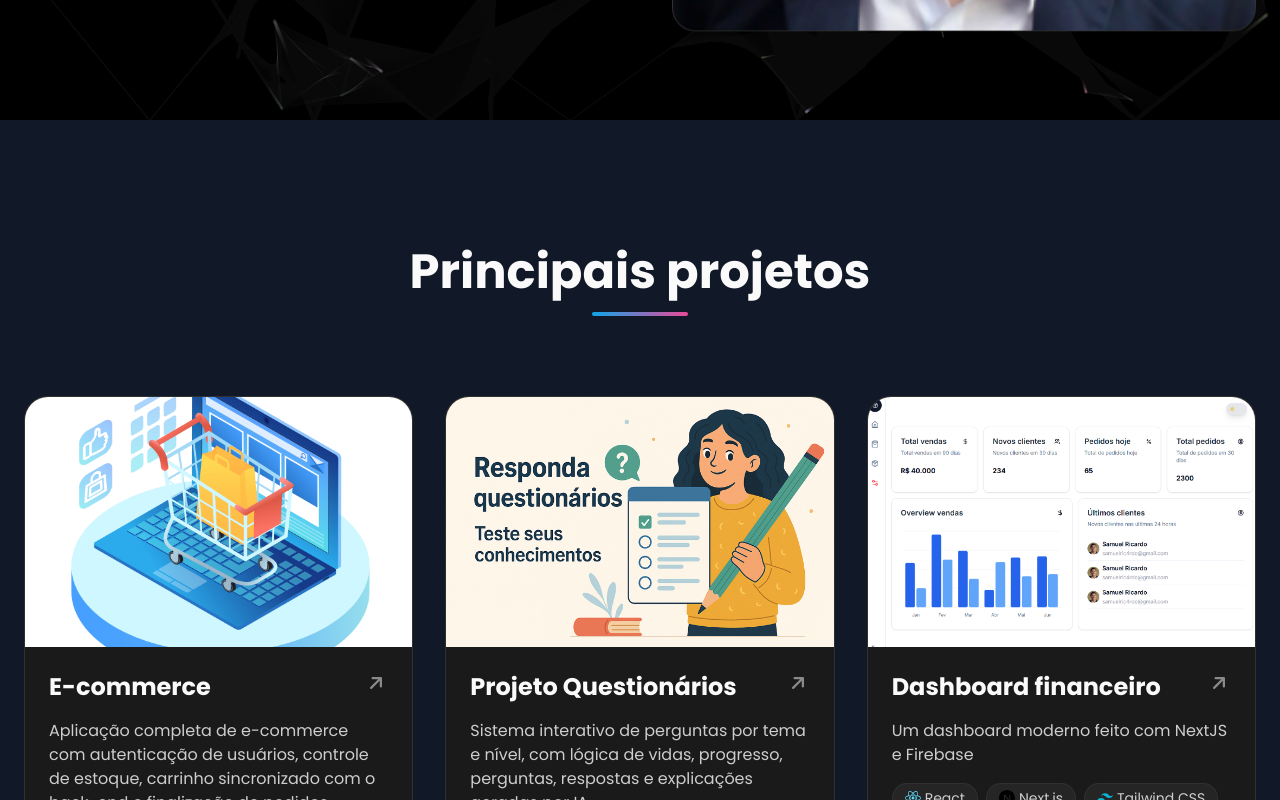
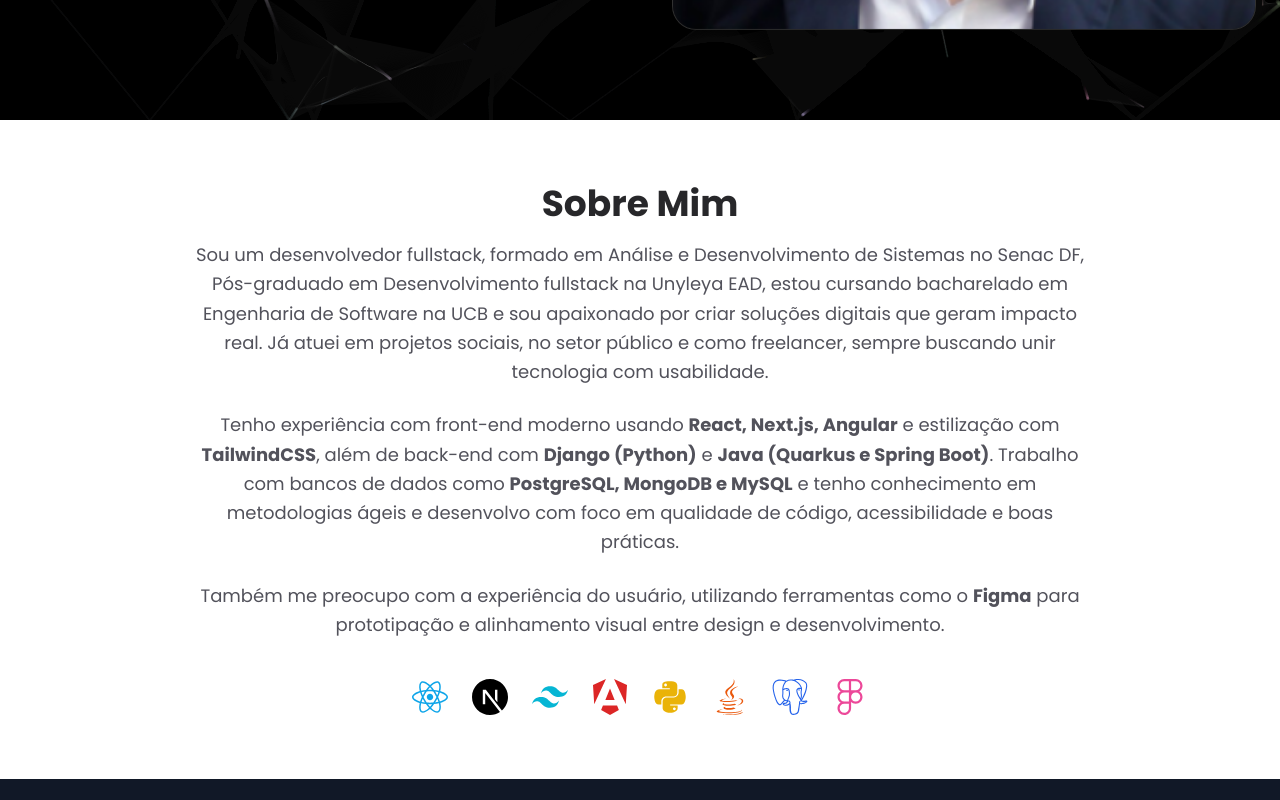
Before and after one commit to SamuelRicardos/portfolio-samuelricardo, a Next.js app: page / in a window 1280 px wide. Shown: the part 680-1480 px from the top of the page. Built offline with nearby package versions, Linux system fonts and the light colour scheme.

Commit message:
add sessao sobre mim e sessao de contato

```diff
--- a/app/sobremim/page.tsx
+++ /dev/null
@@ -1,78 +0,0 @@
-'use client';
-import { motion } from "framer-motion";
-import { ParticleCanvas } from "@/hooks/particle";
-import Navbar from "@/components/navbar";
-import Image from "next/image";
-
-export default function SobreMim() {
-  return (
-    <>
-      <main className="relative w-full overflow-x-hidden">
-        <Navbar />
-        <section
-          className="relative min-h-screen pt-32 pb-16 px-4 sm:px-6 lg:px-8 overflow-x-hidden"
-          id="sobremim"
-        >
-          <div className="absolute inset-0 -z-10">
-            <ParticleCanvas />
-          </div>
-
-          <div className="max-w-7xl mx-auto">
-            <motion.div
-              initial={{ opacity: 0, y: 20 }}
-              whileInView={{ opacity: 1, y: 0 }}
-              transition={{ duration: 0.6 }}
-              className="mb-16"
-            >
-              <h2 className="text-3xl font-bold text-content mb-4 text-center">
-                Sobre mim
-              </h2>
-              <div className="w-24 h-1 bg-gradient-to-r from-primary to-tertiary rounded-full mx-auto mb-8" />
-              <p className="text-lg text-content/80 text-justify max-w-3xl mx-auto">
-                Olá, eu sou o Samuel Ricardo dos Santos Ferreira, tenho 20 anos e moro em Brasília-DF. Sou formado em Análise e Desenvolvimento de Sistemas na Faculdade Senac DF, sou Pós-graduando em Desenvolvimento fullstack na Unyleya e atuo como desenvolvedor fullstack. Sou apaixonado por tecnologia e adoro criar soluções que realmente fazem a diferença. No front-end, trabalho com Angular 17 e React JS para desenvolver interfaces modernas e intuitivas. No back-end, utilizo Node JS e Java com frameworks como Spring Boot ou Quarkus, garantindo que tudo funcione de forma eficiente e confiável. Na área de dados, utilizo Python, Airflow, Astro, Docker e AWS para construir ETLs, pipelines e datalakes. Estou sempre em constante aprendizado, buscando conhecer novas tecnologias e aprimorar minhas habilidades. Meu objetivo é entregar projetos que gerem impacto positivo tanto para as pessoas quanto para os negócios.
-              </p>
-
-            </motion.div>
-
-            <motion.div
-              initial={{ opacity: 0, y: 20 }}
-              whileInView={{ opacity: 1, y: 0 }}
-              transition={{ duration: 0.6 }}
-              className="mb-8"
-            >
-              <h2 className="text-3xl font-bold text-content mb-4 text-center">
-                Experiência profissional
-              </h2>
-              <div className="w-20 h-1 bg-gradient-to-r from-primary to-tertiary rounded-full mx-auto mb-8" />
-              <div className="text-content/80 max-w-3xl mx-auto space-y-6">
-                <div>
-                  <h3 className="text-xl font-semibold">Polícia Federal</h3>
-                  <p className="text-sm">Estágio em desenvolvimento de software • 04/24 - 12/24</p>
-                  <p>
-                    Criação de interfaces, componentes e funcionalidades com Angular e Primeng, além de integração com o back-end e uso de API Rest. Prototipação de telas no Figma. Criação de endpoints com Java e Quarkus, realização de testes unitários com jUnit e melhoria de qualidade código com SonarQube.
-                  </p>
-                </div>
-                <div className="flex justify-center mt-8">
-                  <Image
-                    src="/PF_foto.png"
-                    alt="Samuel Ricardo"
-                    width={160}
-                    height={160}
-                    className="rounded-2xl w-80 shadow-lg object-cover"
-                  />
-                </div>
-                <div>
-                  <h3 className="text-xl font-semibold">Projetos Freelancers</h3>
-                  <p className="text-sm">03/25 - até o momento</p>
-                  <p>
-                    Desenvolvimento de landing pages utilizando React, NextJS e TailwindCSS.
-                  </p>
-                </div>
-              </div>
-            </motion.div>
-          </div>
-        </section>
-      </main>
-    </>
-  );
-}
--- a/components/ExperienceTimeline.tsx
+++ b/components/ExperienceTimeline.tsx
@@ -59,7 +59,7 @@ export default function ExperienceTimeline() {
         <section className="py-32 relative bg-background" id="experience">
             <div className="max-w-4xl mx-auto px-6">
                 <h2 className="text-4xl md:text-5xl font-bold text-center text-content mb-16">
-                    Linha do tempo profissional
+                    Experiência profissional
                 </h2>
 
                 <div className="relative border-l border-white/10">
--- a/components/main.tsx
+++ b/components/main.tsx
@@ -9,6 +9,8 @@ import { ArrowUpRightIcon } from "@heroicons/react/16/solid";
 import Link from "next/link";
 import { useState } from "react";
 import ExperienceTimeline from "./ExperienceTimeline";
+import Contato from "./contato";
+import SobreMim from "./sobremim";
 
 
 const projects = [
@@ -147,6 +149,7 @@ export default function Main() {
 
     return (
         <>
+        <SobreMim/>
             <section className=" py-32 relative" id='work'>
                 <div className="max-w-7xl mx-auto px-6">
 
@@ -275,6 +278,7 @@ export default function Main() {
 
             </section>
             <ExperienceTimeline />
+            <Contato/>
         </>
     );
 }
--- a/components/navbar.tsx
+++ b/components/navbar.tsx
@@ -7,8 +7,6 @@ import { Bars3Icon, XMarkIcon } from '@heroicons/react/24/outline';
 
 const navItems = [
   { name: 'Home', href: '/' },
-  // { name: 'Sobre mim', href: '/sobremim' },
-  { name: 'Contato', href: '/contato' },
 ];
 
 
--- /dev/null
+++ b/components/sobremim.tsx
@@ -0,0 +1,38 @@
+import React from "react";
+import { FaReact, FaPython, FaJava } from "react-icons/fa";
+import { SiNextdotjs, SiDjango, SiTailwindcss, SiAngular, SiPostgresql, SiFigma } from "react-icons/si";
+
+const SobreMim = () => {
+  return (
+    <section id="about" className="py-16 px-6 bg-white dark:bg-zinc-900">
+      <div className="max-w-4xl mx-auto text-center">
+        <h2 className="text-4xl font-bold mb-4 text-zinc-800 dark:text-white">Sobre Mim</h2>
+        <p className="text-zinc-600 dark:text-zinc-300 text-lg leading-relaxed mb-6">
+          Sou um desenvolvedor fullstack, formado em Análise e Desenvolvimento de Sistemas no Senac DF, Pós-graduado em Desenvolvimento fullstack na Unyleya EAD, estou cursando bacharelado em Engenharia de Software na UCB e sou apaixonado por criar soluções digitais que geram impacto real.
+          Já atuei em projetos sociais, no setor público e como freelancer, sempre buscando unir tecnologia com usabilidade.
+        </p>
+        <p className="text-zinc-600 dark:text-zinc-300 text-lg leading-relaxed mb-6">
+          Tenho experiência com front-end moderno usando <strong>React, Next.js, Angular</strong> e estilização com <strong>TailwindCSS</strong>,
+          além de back-end com <strong>Django (Python)</strong> e <strong>Java (Quarkus e Spring Boot)</strong>.
+          Trabalho com bancos de dados como <strong>PostgreSQL, MongoDB e MySQL</strong> e tenho conhecimento em metodologias ágeis e desenvolvo com foco em qualidade de código, acessibilidade e boas práticas.
+        </p>
+        <p className="text-zinc-600 dark:text-zinc-300 text-lg leading-relaxed">
+          Também me preocupo com a experiência do usuário, utilizando ferramentas como o <strong>Figma</strong> para prototipação e alinhamento visual entre design e desenvolvimento.
+        </p>
+
+        <div className="flex flex-wrap justify-center gap-6 mt-10">
+          <FaReact className="text-sky-500" size={36} title="React" />
+          <SiNextdotjs className="text-black dark:text-white" size={36} title="Next.js" />
+          <SiTailwindcss className="text-cyan-500" size={36} title="Tailwind CSS" />
+          <SiAngular className="text-red-600" size={36} title="Angular" />
+          <FaPython className="text-yellow-500" size={36} title="Python/Django" />
+          <FaJava className="text-orange-600" size={36} title="Java" />
+          <SiPostgresql className="text-blue-600" size={36} title="PostgreSQL" />
+          <SiFigma className="text-pink-500" size={36} title="Figma" />
+        </div>
+      </div>
+    </section>
+  );
+};
+
+export default SobreMim;
```
Also changed, not shown: components/contato.tsx (renamed from app/contato/page.tsx).
